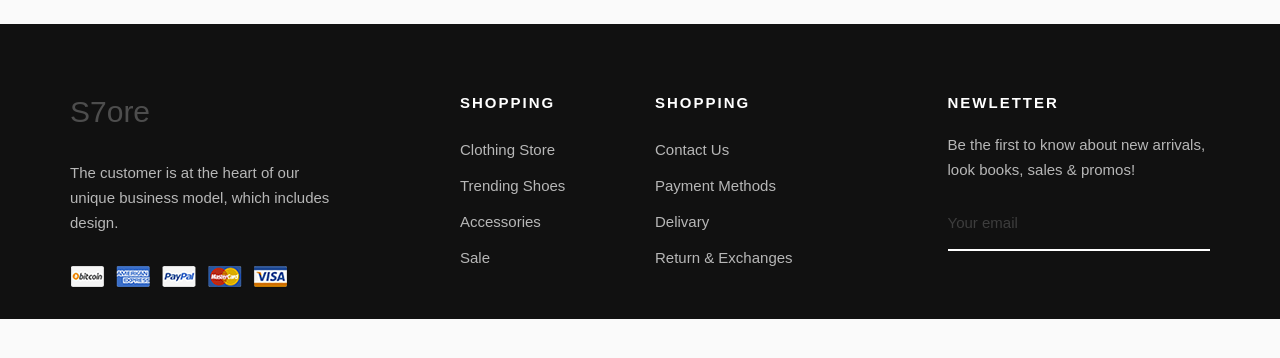
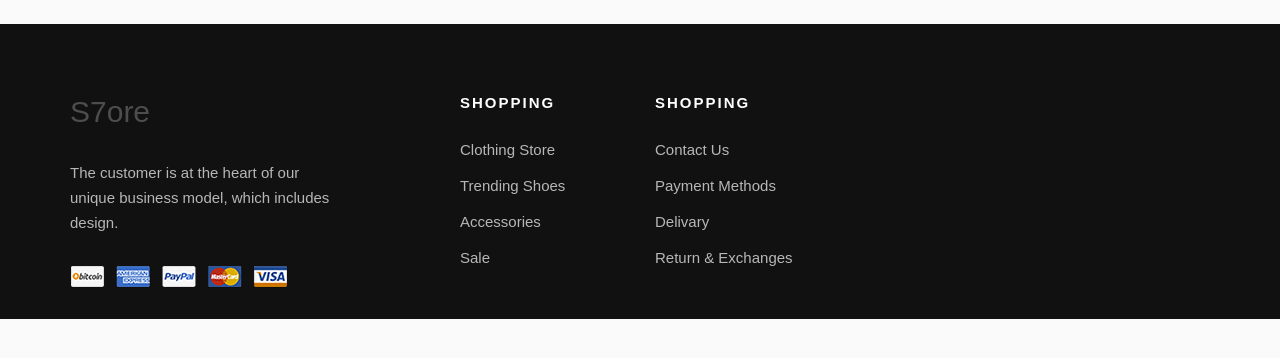
Before and after one commit to lamisgosu11/se104-final-website, a Django app: template store/templates/store/main.html in a window 1280 px wide. Shown: the part 89-447 px from the top of the page. Run offline with Django 3.2, Linux system fonts and the light colour scheme; the template is opened without the code that fills it, so the values that code supplies are empty; parts of the project's set-up code (start-up, migrations or seed data) failed here and were passed over; some libraries are stand-ins or nearby versions.

Commit message:
removing newletter that is not needed

```diff
--- a/store/templates/store/main.html
+++ b/store/templates/store/main.html
@@ -156,14 +156,14 @@ var csrftoken = getToken('csrftoken');
               </div>
               <div class="col-lg-3 offset-lg-1 col-md-6 col-sm-6">
                   <div class="footer__widget">
-                      <h6>NewLetter</h6>
+                      <!-- <h6>NewLetter</h6>
                       <div class="footer__newslatter">
                           <p>Be the first to know about new arrivals, look books, sales & promos!</p>
                           <form action="#">
                               <input type="text" placeholder="Your email">
                               <button type="submit"><span class="icon_mail_alt"></span></button>
                           </form>
-                      </div>
+                      </div> -->
                   </div>
               </div>
           </div>
```
